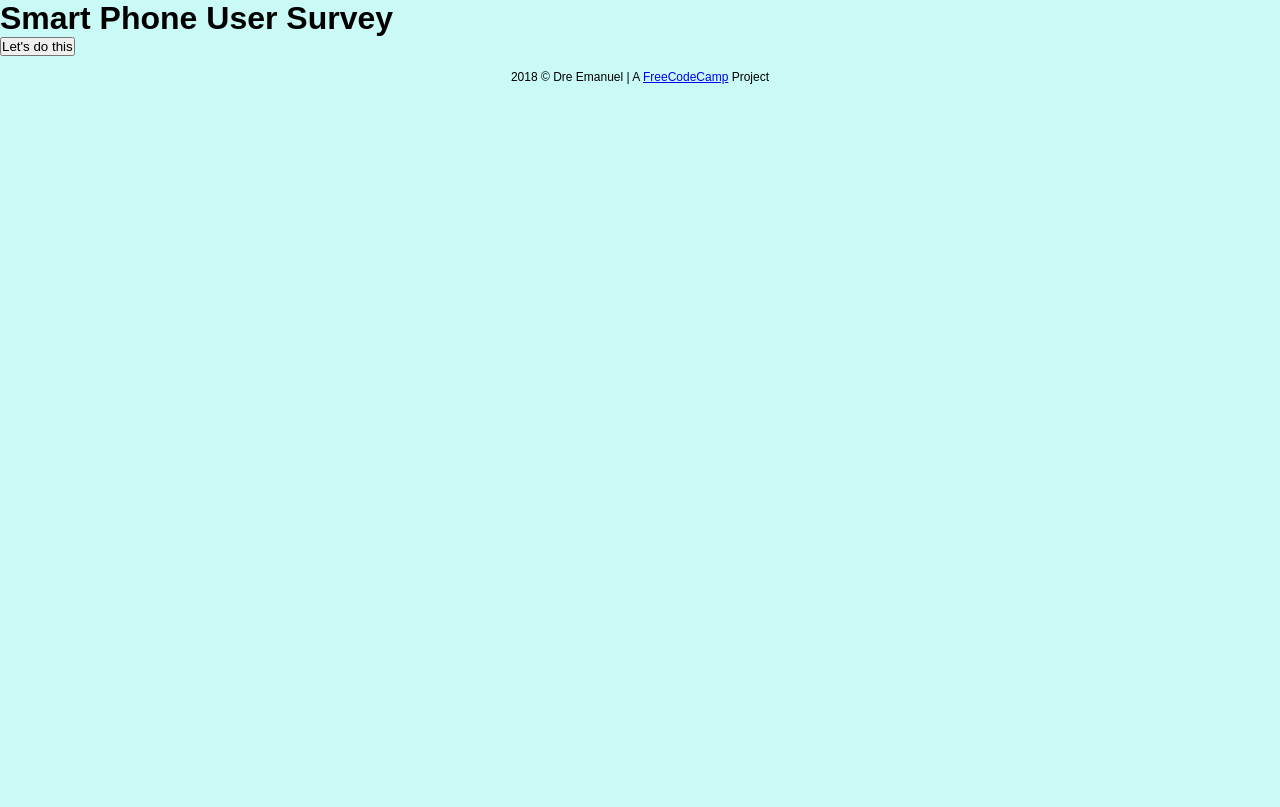
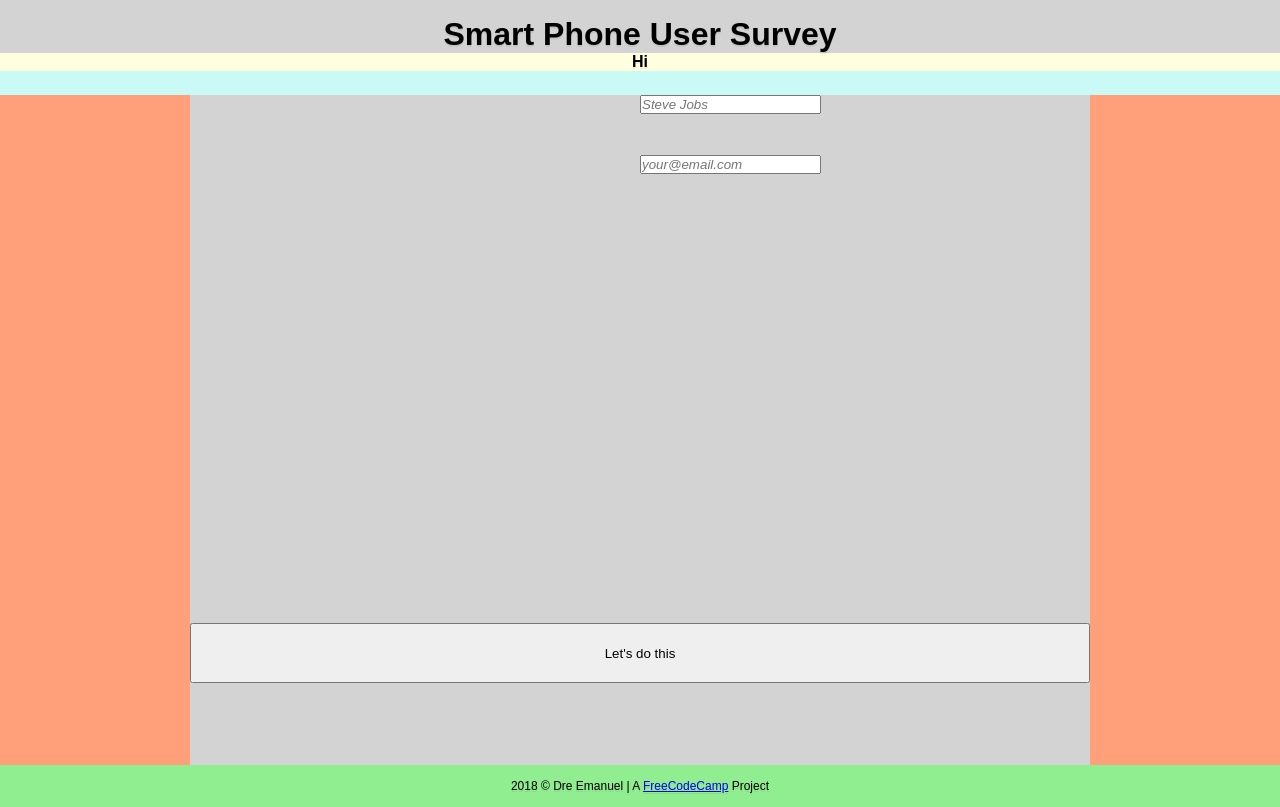
Before and after one commit to andreemanuel/Project-2---Survey, a plain HTML site: page index.html in a window 1280 px wide. Drawn offline with Linux system fonts and the light colour scheme.

Commit message:
form is grid

```diff
--- a/index.html
+++ b/index.html
@@ -7,48 +7,55 @@
     <meta name="viewport" content="width=device-width, initial-scale=1">
     <link rel="stylesheet" type="text/css" media="screen" href="style.css" />
     <link href="https://fonts.googleapis.com/css?family=Abril+Fatface|Acme|Noto+Serif+JP" rel="stylesheet">
-    <!--This code autorefreshes page-->
+    <!--This code autorefreshes page
     <meta http-equiv="refresh" content="5">
     <!--delete/comment code before publishing-->
 </head>
 <body>
     <header>
-        <div>
-            <h1 id="title" class="main heading">
-                Smart Phone User Survey
-            </h1>
-            <p id="description" class="center">
+        <h1 id="title" class="main heading center ">
+            Smart Phone User Survey
+        </h1>
+        <p id="description" class="sub heading center">
+            Hi
+        </p>
+    </header>
+    <main id=pagewrapper>
+        <form id="survey-form">
+			<div class="question1">
 
-            </p>
-        </div>
-    </header>
-    <main>
-        <form id="survey-form">
-                <!--
-                name in a field with id="name"
+            </div>
+            <div class="question2"></div>
+            <div class="question3"></div>
+            <div class="question4"></div>
+            <div class="question5"></div>
+            <div class="question6"></div>
+            <div class="question7"></div>
+            <div class="question8"></div>
+            <div class="question9"></div>
+            <div class="question10"></div>
+            <div class="question11"></div>
+            <div class="question12"></div>
 
-                email in a field with id="email".
-                - If I enter an email that is not formatted correctly, I will see an HTML5 validation error.
+            <div class="answer1">
+                <input type="text" placeholder="Steve Jobs" required>
+            </div>
+            <div class="answer2">
+                <input type="text" placeholder="your@email.com" required>
+            </div>
+            <div class="answer3"></div>
+            <div class="answer4"></div>
+            <div class="answer5"></div>
+            <div class="answer6"></div>
+            <div class="answer7"></div>
+            <div class="answer8"></div>
+            <div class="answer9"></div>
+            <div class="answer10"></div>
+            <div class="answer11"></div>
+            <div class="answer12"></div>
 
-                a number in a field with id="number".
-                - If I enter non-numbers in the number input, I will see an HTML5 validation error.
-                - If I enter numbers outside the range of the number input, which are defined by the min and max attributes, I will see an HTML5 validation error.
 
-                corresponding labels that describe the purpose of each field with the following ids: id="name-label", id="email-label", and id="number-label".
-
-                placeholder text that gives me a description or instructions for each field.
-
-                dropdown that has a corresponding id="dropdown".
-
-                radio buttons. Each group should be grouped using the name attribute.
-
-                checkboxes, each of which must have a value attribute.
-
-                textarea at the end for additional comments.
-
-                XXXa button with id="submit" to submit all my inputs.XXX
-                -->
-                <button id="submit" type="submit">Let's do this</button>
+            <button id="submit" type="submit">Let's do this</button>
         </form>
 
     </main>
--- a/style.css
+++ b/style.css
@@ -1,7 +1,20 @@
+:root {
+    --yellow: #ffc600;
+    --black: #272727;
+}
 * {
     font-family: Noto Serif JP, sans-serif;
     padding: 0px;
     margin: 0px;
+}
+*,
+*:before,
+*:after {
+  box-sizing: inherit;
+}
+html {
+    box-sizing: border-box;
+    text-shadow: 0 2px 0 rgba(0, 0, 0, 0.07);
 }
 
 body {
@@ -27,15 +40,140 @@ body {
     -moz-box-shadow: 9px 8px 27px -5px rgba(92,92,92,1);
     box-shadow: 9px 8px 27px -5px rgba(92,92,92,1);
 }
+::placeholder {
+    font-style: italic;
+}
+
+#pagewrapper {
+	background: lightsalmon;
+	display: flex;
+	justify-content: center;
+}
 header {
+    background: lightblue;
+    margin: 0 0 1.5em 0;
+    padding-top: ;
+}
+#title {
+    background: lightgray;
+    padding-top: 0.5em;
+}
+#description {
+    background: lightyellow;
+}
+#survey-form {
+	background: lightgray;
+	width: 900px;
+	height: 670px;
+    display: grid;
+    grid-template-columns:
+        1fr 1fr;
+    grid-template-rows:
+        auto auto auto auto auto auto
+        auto auto auto auto auto auto;
+    grid-template-areas:
+        "q1 a1"
+        "q2 a2"
+        "q3 a3"
+        "q4 a4"
+        "q5 a5"
+        "q6 a6"
+        "q7 a7"
+        "q8 a8"
+        "q9 a9"
+        "q10 a10"
+        "q11 a11"
+        "q12 a12"
+        "submit submit";
+	justify-content: ;
+	align-content: ;
+}
+.question1 {
+    grid-area: q1;
+}
+.question2 {
+    grid-area: q2;
+}
+.question3 {
+    grid-area: q3;
+}
+.question4 {
+    grid-area: q4;
+}
+.question5 {
+    grid-area: q5;
+}
+.question6 {
+    grid-area: q6;
+}
+.question7 {
+    grid-area: q7;
+}
+.question8 {
+    grid-area: q8;
+}
+.question9 {
+    grid-area: q9;
+}
+.question10 {
+    grid-area: q10;
+}
+.question11 {
+    grid-area: q11;
+}
+.question12 {
+    grid-area: q12;
+}
 
+.answer1 {
+    grid-area: a1;
+}
+.answer2 {
+    grid-area: a2;
+}
+.answer3 {
+    grid-area: a3;
+}
+.answer4 {
+    grid-area: a4;
+}
+.answer5 {
+    grid-area: a5;
+}
+.answer6 {
+    grid-area: a6;
+}
+.answer7 {
+    grid-area: a7;
+}
+.answer8 {
+    grid-area: a8;
+}
+.answer9 {
+    grid-area: a9;
+}
+.answer10 {
+    grid-area: a10;
+}
+.answer11 {
+    grid-area: a11;
+}
+.answer12 {
+    grid-area: a112;
+}
+
+
+
+
+#submit {
+    grid-area: submit;
 }
 main {
 
 }
 footer {
     text-align: center;
-    background-color: transparent;
+    background-color: lightgreen;
     padding: 14px 0px;
     font-size: 12px;
 }
```
Also changed, not shown: 2 other files.
